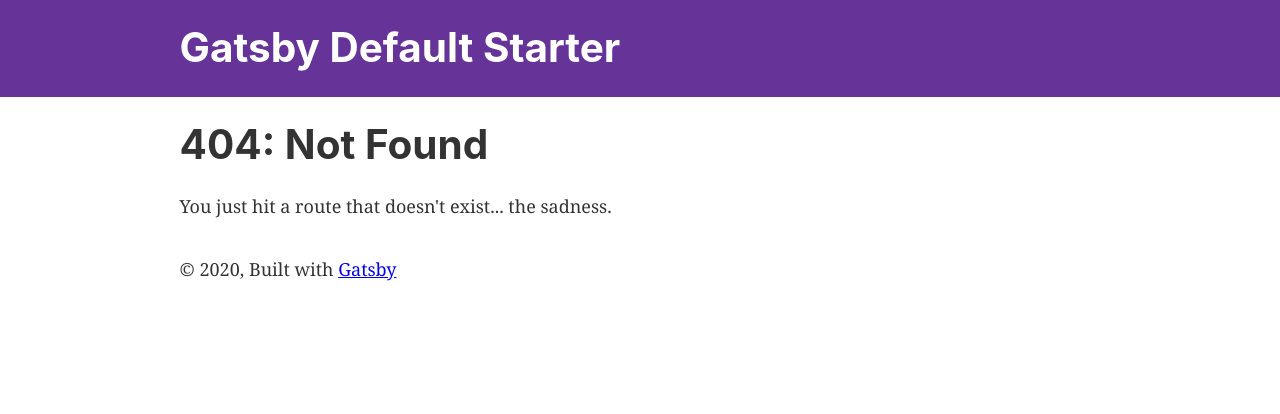
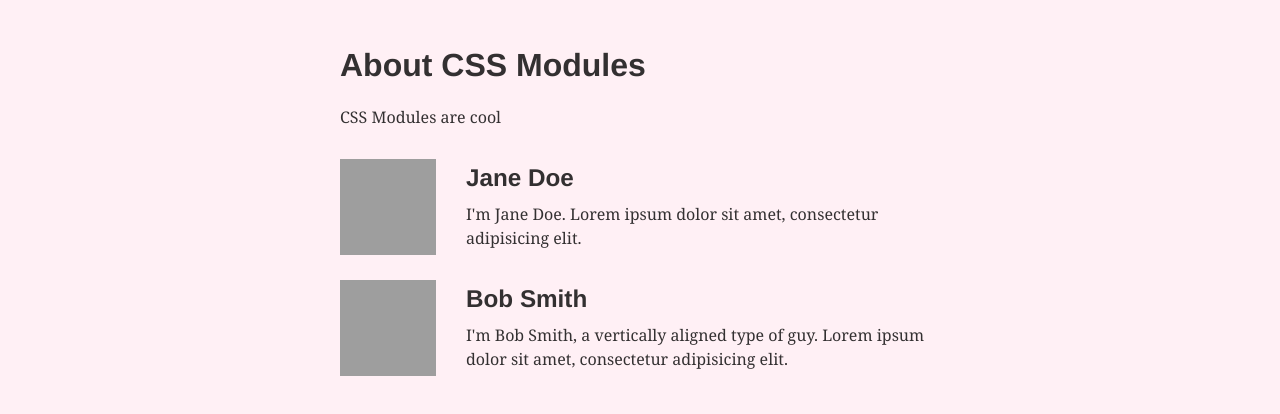
Before and after one commit to SeanUnland/my-portfolio, a Gatsby site in the folder my-portfolio/: page /about-css-modules in a window 1280 px wide. Before the commit this address had no page. Built offline with nearby package versions, Linux system fonts and the light colour scheme; Gatsby itself is replaced by a stand-in of ours; grey boxes are pictures that could not be loaded.

Commit message:
working on portfolio

```diff
--- a/my-portfolio/gatsby-config.js
+++ b/my-portfolio/gatsby-config.js
@@ -7,8 +7,9 @@ module.exports = {
   plugins: [
     `gatsby-plugin-react-helmet`,
     {
-      resolve: `gatsby-source-filesystem`,
+      resolve: `gatsby-plugin-typography`,
       options: {
+        pathToConfigModule: `src/utils/typography`,
         name: `images`,
         path: `${__dirname}/src/images`,
       },
--- /dev/null
+++ b/my-portfolio/src/components/container.js
@@ -0,0 +1,6 @@
+import React from "react"
+import containerStyles from "./container.module.css"
+
+export default function Container({ children }) {
+  return <div className={containerStyles.container}>{children}</div>
+}
--- /dev/null
+++ b/my-portfolio/src/components/container.module.css
@@ -0,0 +1,4 @@
+.container {
+  margin: 3rem auto;
+  max-width: 600px;
+}
--- a/my-portfolio/src/components/header.js
+++ b/my-portfolio/src/components/header.js
@@ -1,42 +1,9 @@
 import { Link } from "gatsby"
-import PropTypes from "prop-types"
+
 import React from "react"
 
-const Header = ({ siteTitle }) => (
-  <header
-    style={{
-      background: `rebeccapurple`,
-      marginBottom: `1.45rem`,
-    }}
-  >
-    <div
-      style={{
-        margin: `0 auto`,
-        maxWidth: 960,
-        padding: `1.45rem 1.0875rem`,
-      }}
-    >
-      <h1 style={{ margin: 0 }}>
-        <Link
-          to="/"
-          style={{
-            color: `white`,
-            textDecoration: `none`,
-          }}
-        >
-          {siteTitle}
-        </Link>
-      </h1>
-    </div>
-  </header>
-)
-
-Header.propTypes = {
-  siteTitle: PropTypes.string,
-}
-
-Header.defaultProps = {
-  siteTitle: ``,
+const Header = props => {
+  return <h1>{props.headerText}</h1>
 }
 
 export default Header
--- /dev/null
+++ b/my-portfolio/src/pages/about-css-modules.js
@@ -0,0 +1,34 @@
+import React from "react"
+import Container from "../components/container"
+import styles from "./about-css-modules.module.css"
+
+console.log(styles)
+
+const User = props => (
+  <div className={styles.user}>
+    <img src={props.avatar} className={styles.avatar} alt="" />
+    <div className={styles.description}>
+      <h2 className={styles.username}>{props.username}</h2>
+      <p className={styles.excerpt}>{props.excerpt}</p>
+    </div>
+  </div>
+)
+
+export default function About() {
+  return (
+    <Container>
+      <h1>About CSS Modules</h1>
+      <p>CSS Modules are cool</p>
+      <User
+        username="Jane Doe"
+        avatar="https://s3.amazonaws.com/uifaces/faces/twitter/adellecharles/128.jpg"
+        excerpt="I'm Jane Doe. Lorem ipsum dolor sit amet, consectetur adipisicing elit."
+      />
+      <User
+        username="Bob Smith"
+        avatar="https://s3.amazonaws.com/uifaces/faces/twitter/vladarbatov/128.jpg"
+        excerpt="I'm Bob Smith, a vertically aligned type of guy. Lorem ipsum dolor sit amet, consectetur adipisicing elit."
+      />
+    </Container>
+  )
+}
--- /dev/null
+++ b/my-portfolio/src/pages/about-css-modules.module.css
@@ -0,0 +1,26 @@
+.user {
+  display: flex;
+  align-items: center;
+  margin: 0 auto 12px auto;
+}
+.user:last-child {
+  margin-bottom: 0;
+}
+.avatar {
+  flex: 0 0 96px;
+  width: 96px;
+  height: 96px;
+  margin: 0;
+}
+.description {
+  flex: 1;
+  margin-left: 18px;
+  padding: 12px;
+}
+.username {
+  margin: 0 0 12px 0;
+  padding: 0;
+}
+.excerpt {
+  margin: 0;
+}
--- /dev/null
+++ b/my-portfolio/src/pages/about.js
@@ -0,0 +1,14 @@
+import React from "react"
+import { Link } from "gatsby"
+import Header from "../components/header"
+
+export default function About() {
+  return (
+    <div style={{ color: `teal` }}>
+      <Link to="/">Home</Link>
+      <Header headerText="About Gatsby" />
+      <Header headerText="It's Pretty Cool" />
+      <p>Such wow. Very React.</p>
+    </div>
+  )
+}
--- /dev/null
+++ b/my-portfolio/src/styles/global.css
@@ -0,0 +1,3 @@
+html {
+  background-color: lavenderblush;
+}
--- /dev/null
+++ b/my-portfolio/src/utils/typography.js
@@ -0,0 +1,6 @@
+import Typography from "typography"
+import fairyGateTheme from "typography-theme-fairy-gates"
+
+const typography = new Typography(fairyGateTheme)
+export const { scale, rhythm, options } = typography
+export default typography
```
Also changed, not shown: my-portfolio/gatsby-browser.js (+1 -7 lines), my-portfolio/package.json (+7 -1 lines), my-portfolio/src/pages/contact.js (added, +15 -0 lines), my-portfolio/src/pages/index.js (+18 -16 lines), my-portfolio/src/pages/work.js (added, +14 -0 lines), 1 other file.
